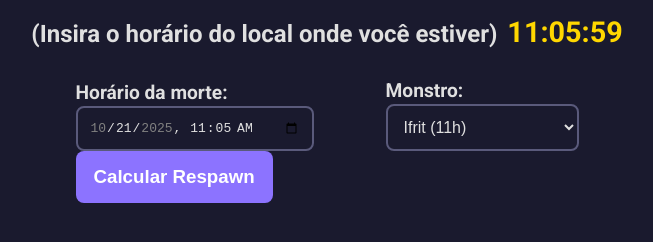
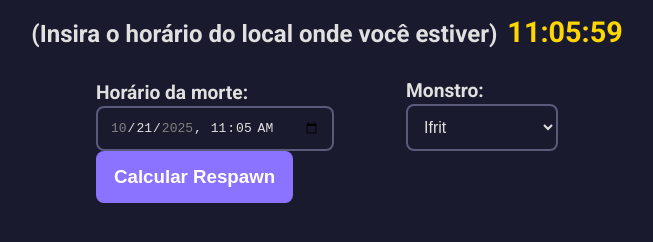
Before and after one commit to 07andreluis/ragnarok-respawn, a website: page back-end/public/index.html in a window 1280 px wide. Shown: the part 88-330 px from the top of the page, without its empty margins (313-966 px from the left). Drawn offline with Linux system fonts and the light colour scheme; no server answers.

Commit message:
V2.2.3
Atualização de código para Thanatos e mapas

```diff
--- a/back-end/public/index.html
+++ b/back-end/public/index.html
@@ -20,11 +20,12 @@
             <div class="input-container">
                 <label for="monstro">Monstro:</label>
                 <select id="monstro" name="monstro">
-                    <option value="ifrit">Ifrit (11h)</option>
-                    <option value="valk">Valk (8h)</option>
-                    <option value="wsm">WSM (12h)</option>
-                    <option value="corrupted">CorruptedSoul (16h)</option>
-                    <option value="amdarais">Amdarais (16h)</option>
+                    <option value="ifrit">Ifrit</option>
+                    <option value="valk">Valk</option>
+                    <option value="wsm">WSM</option>
+                    <option value="corrupted">CorruptedSoul</option>
+                    <option value="amdarais">Amdarais</option>
+                    <option value="thanatos">Thanatos</option>
                 </select>
             </div>
         </div>
```
